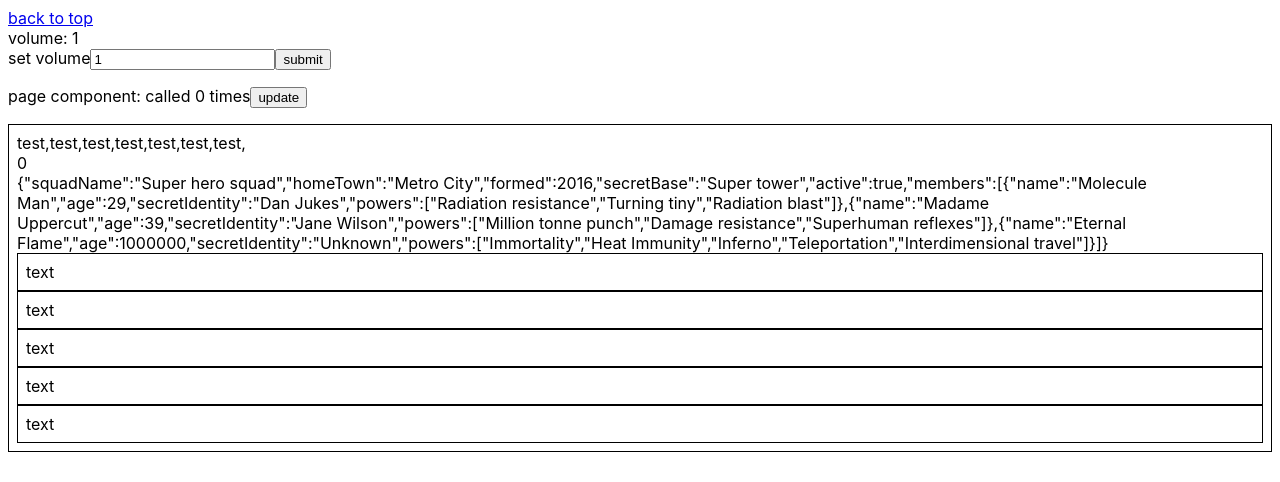
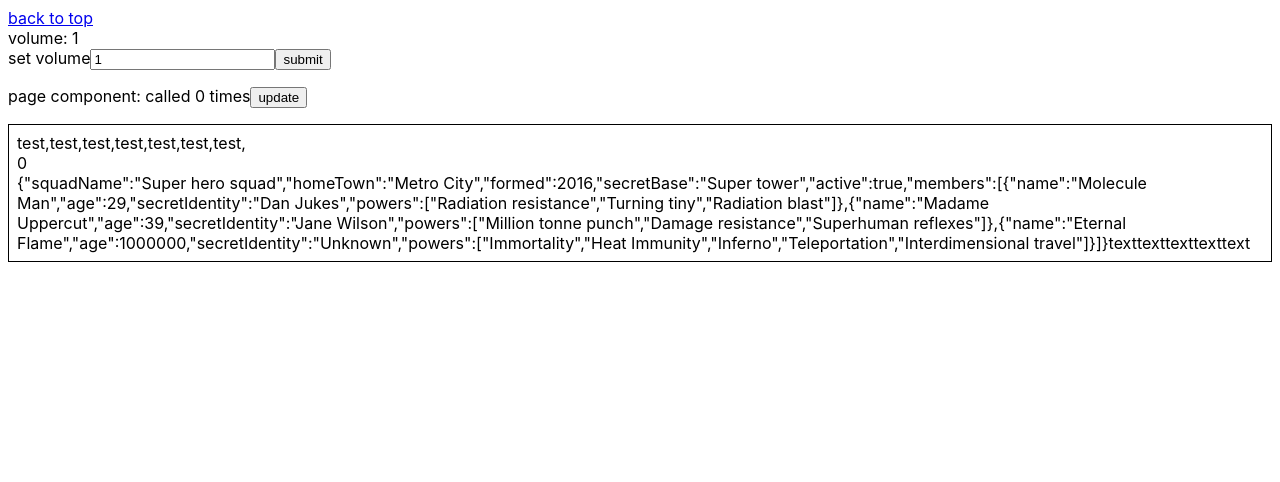
Before and after one commit to nonoakij/react-performance-lab, a React (Create React App) app: page /manyPropsRequired in a window 1280 px wide. Shown: the top 482 px of the page. Built offline with nearby package versions, Linux system fonts and the light colour scheme.

Commit message:
Fix: 🐛

```diff
--- a/src/App.tsx
+++ b/src/App.tsx
@@ -13,7 +13,7 @@ import MemoedManyChildren from './pages/MemoedManyChildren'
 import DeepCompare from './pages/DeepCompare'
 import MemoedDeepCompare from './pages/MemoedDeepCompare'
 import UpdateEveryTime from './pages/UpdateEveryTime'
-import MemoedUpdateEveryTime from './pages/MemoedUpdateEveryTime'
+import MemoedUpdateEveryTime from './pages/MemoedEveryTimeUpdate'
 
 const App: React.FC = () => {
   const [volume, setVolume] = useState(1)
--- a/src/components/FunctionalComponent/index.tsx
+++ b/src/components/FunctionalComponent/index.tsx
@@ -5,7 +5,7 @@ interface props {
 }
 
 const functionComponent: React.FC<props> = ({ text }) => {
-  return <div style={{ border: 'solid 1px black', padding: '8px' }}>{text}</div>
+  return <>{text}</>
 }
 
 export default functionComponent
--- a/src/components/WrapComponent/index.tsx
+++ b/src/components/WrapComponent/index.tsx
@@ -5,11 +5,7 @@ interface Props {
 }
 
 const wrapComponent: React.FC<Props> = (props) => (
-  <>
-    {Object.keys(props).map((data) => (
-      <div>{data}</div>
-    ))}
-  </>
+  <div>{Object.keys(props)}</div>
 )
 
 export default wrapComponent
```
Also changed, not shown: src/pages/MemoedEveryTimeUpdate/index.tsx (renamed from src/pages/MemoedUpdateEveryTime/index.tsx).
